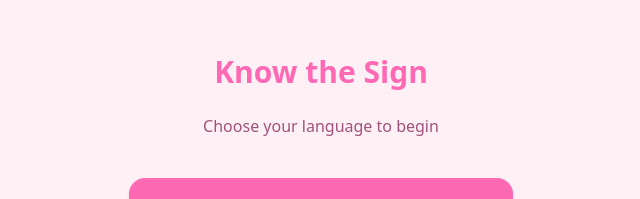
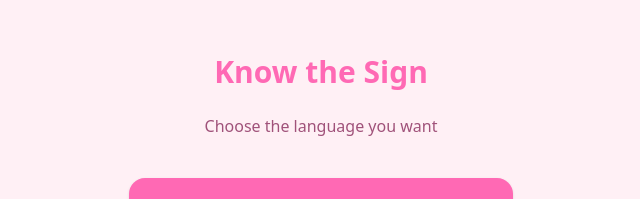
Before and after one commit to Achok-kot/Know-the-sign, a React (Vite) app in the folder know-the-sign/kts-react/: page / in a window 1280 px wide. Shown: the part 178-377 px from the top of the page, without its empty margins (319-959 px from the left). Built offline with nearby package versions, Linux system fonts and the light colour scheme; what aws-amplify would draw is missing.

Commit message:
made some changes in the langpage

```diff
--- a/know-the-sign/kts-react/src/pages/LangPage.jsx
+++ b/know-the-sign/kts-react/src/pages/LangPage.jsx
@@ -14,7 +14,7 @@ export default function LangPage() {
   return (
     <div className="min-h-screen bg-[#fff0f5] flex flex-col items-center justify-center p-6 gap-4">
       <h1 className="text-3xl font-bold text-[#FF69B4] mb-2">Know the Sign</h1>
-      <p className="text-[#a0527a] mb-6">Choose your language to begin</p>
+      <p className="text-[#a0527a] mb-6">Choose the language you want</p>
       {[{code:'en',label:'English'},{code:'ar',label:'عربي — Arabic'},{code:'jub',label:'Juba Arabic'}].map(l => (
         <button key={l.code} onClick={() => pick(l.code)}
           className="w-full max-w-sm py-4 rounded-2xl bg-[#FF69B4] text-white font-bold text-lg shadow hover:bg-[#e0458a] transition">
```
